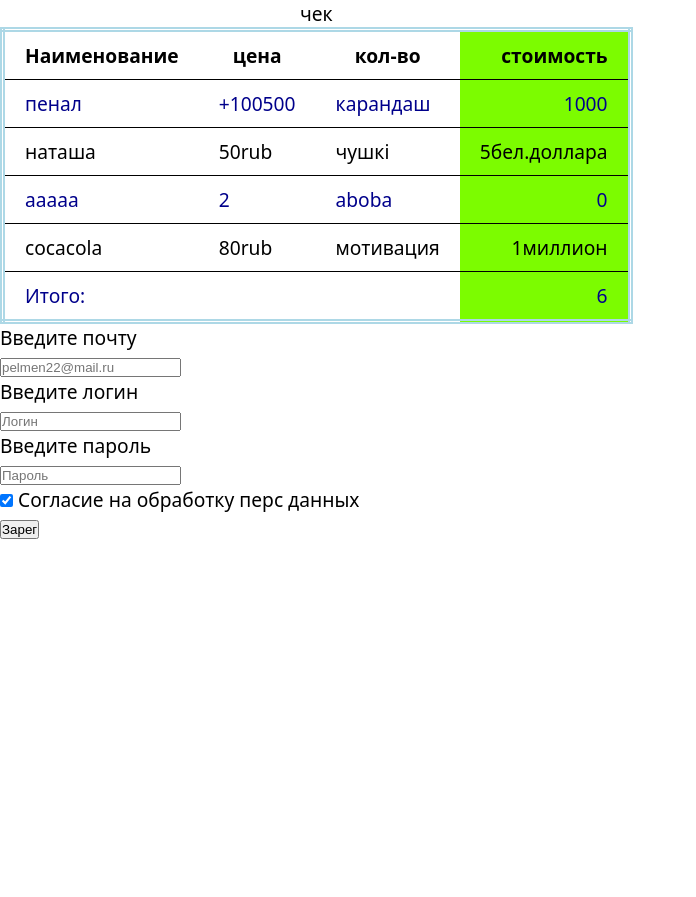
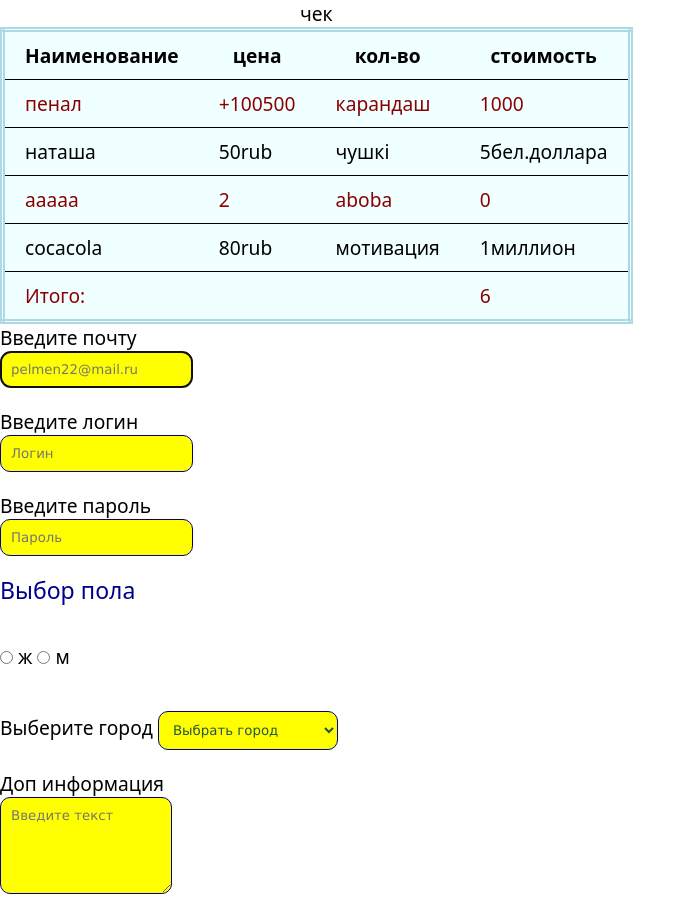
Before and after one commit to MiNoBukasa/solomon_hikes, a plain HTML site: page test.html in a window 1280 px wide. Shown: the top 897 px of the page, without its empty margins (0-696 px from the left). Before the commit the page ends 800 px from the top, so only its background shows below. Drawn offline with Linux system fonts and the light colour scheme; a web font is replaced by a local one.

Commit message:
Add files via upload

```diff
--- a/css/style.css
+++ b/css/style.css
@@ -177,11 +177,59 @@ img + p {
 }
 
 .my-table tbody tr:nth-child(odd) {
-    color: darkblue;
+    color: darkred;
 }
 
-.my-table th:last-child,
+/*.my-table th:last-child,
 .my-table td:last-child {
     text-align: right;
     background-color: #7cfc00;
+}*/
+
+.my-table {
+    background-color: azure;
 }
+
+input {
+    background: yellow;
+    color:#255544;
+    border: 1px solid darkblue;
+    border-radius: 10px;
+    padding: 10px;
+    margin-bottom: 20px;
+}
+
+input[type=submit] {
+    background-color: black;
+    color: yellow;
+    cursor: pointer;
+}
+
+input[type=submit]:hover {
+    background: goldenrod;
+    border-radius: 15px;
+}
+
+input[type=checkbox],
+input[type=radio] {
+    accent-color: rgb(15, 168, 53);
+}
+
+select,
+textarea {
+     background: yellow;
+    color:#255544;
+    border: 1px solid darkblue;
+    border-radius: 10px;
+    padding: 10px;
+    margin-bottom: 20px;
+    width: 180px;
+}
+
+textarea {
+width: 150px;
+}
+
+input, textarea, select {
+    font-family: 'Lucida Sans', 'Lucida Sans Regular', 'Lucida Grande', 'Lucida Sans Unicode', Geneva, Verdana, sans-serif;
+}
--- a/test.html
+++ b/test.html
@@ -62,13 +62,32 @@
 
     <form id="reg" action="">
  <label for="mail">Введите почту</label><br>
-<input type="email" name="mail" id="mail" placeholder="pelmen22@mail.ru" required><br>
+<input autofocus type="email" name="mail" id="mail" placeholder="pelmen22@mail.ru" required><br>
 
         <label for="login">Введите логин</label><br>
 <input type="text" name="login" id="login" placeholder="Логин" required><br>
 
  <label for="pass">Введите пароль</label><br>
  <input type="pass" name="pass" id="pass" placeholder="Пароль" required><br>
+
+ <p>Выбор пола</p>
+<input type="radio" name="gender" id="female" value="female">
+<label for="female">ж</label>
+<input type="radio" name="gender" id="male" value="male">
+<label for="male">м</label><br><br>
+
+<label for="city">Выберите город</label>
+<select name="city" id="city">
+    <option disabled selected>Выбрать город</option>
+    <option value="chel">Челябинск</option>
+    <option value="zad">Задрыпинск</option>
+      <option value="muh">Мухобрянск</option>
+      <option value="lup">Лупинск</option>
+      <option value="chu">Чушкоград</option>
+</select><br>
+
+<label for="info">Доп информация</label><br>
+<textarea rows="5" cols="20" name="info" id="info" placeholder="Введите текст"></textarea><br>
 
  <input type="checkbox" name="agreement" id="agreement" required checked>
 <label for="agreement"> Согласие на обработку перс данных </label> <br>
```
Also changed, not shown: article1.html (+37 -0 lines), index.html (+16 -6 lines).
